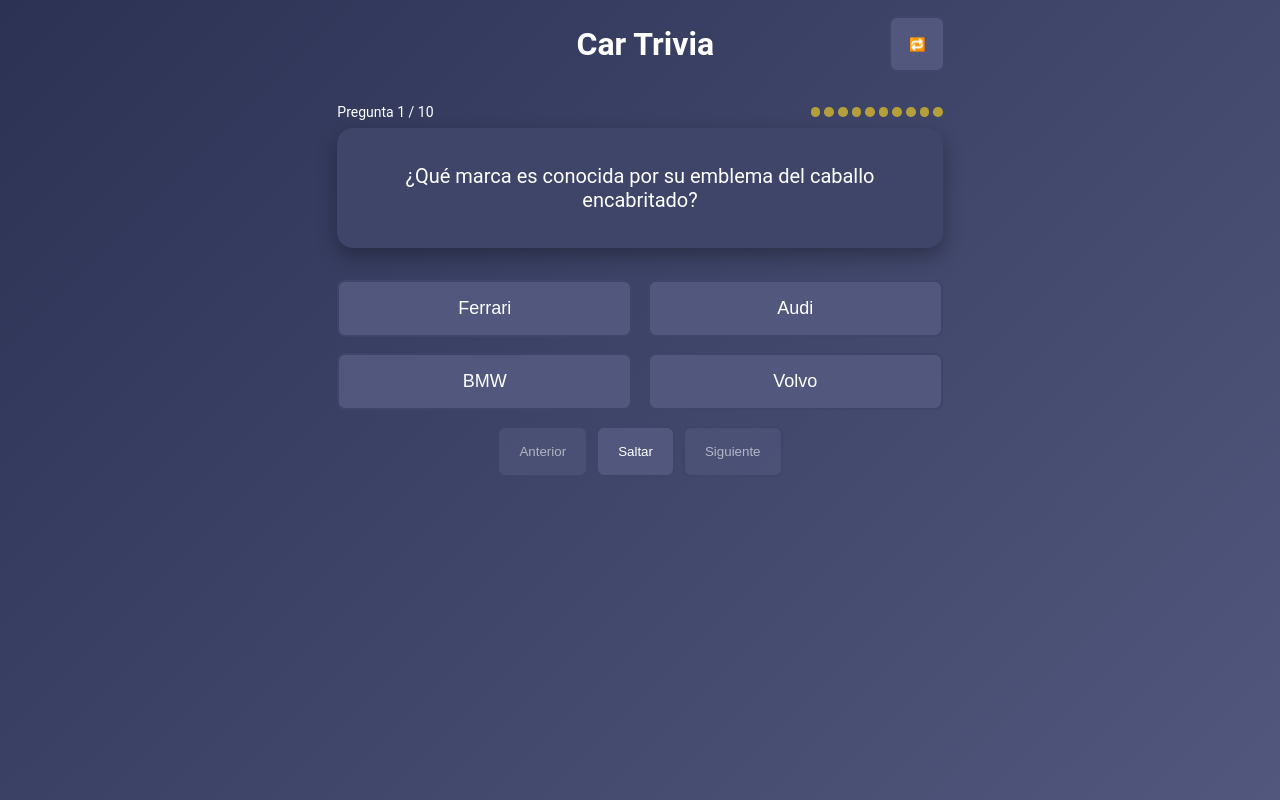
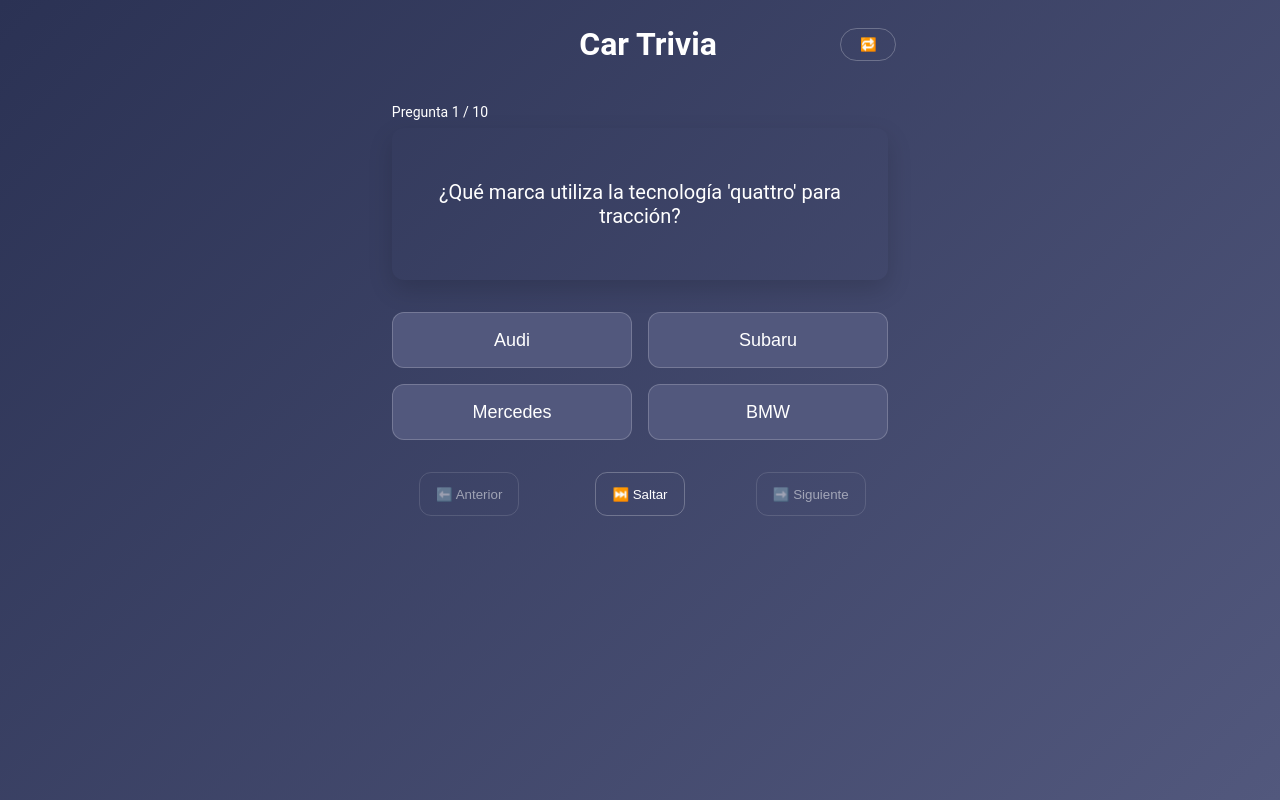
Before and after one commit to AlexanderHB2022/Car-Trivia, a React (Vite) app: page / in a window 1280 px wide. Built offline with nearby package versions, Linux system fonts and the light colour scheme.

Commit message:
feat: refine trivia UI and navigation

```diff
--- a/src/App.js
+++ b/src/App.js
@@ -5,40 +5,46 @@
 import OptionsGrid from "./components/OptionsGrid.js";
 import ResultModal from "./components/ResultModal.js";
 import QuestionNavigation from "./components/QuestionNavigation.js";
-import useTrivia from "./game/useTrivia.js";
+import { useTrivia } from "./game/useTrivia.js";
 
 export default function App() {
   const {
-    question,
-    options,
+    current,
+    questionIndex,
+    total,
+    optionsState,
     pickOption,
-    locked,
-    selected,
-    correctIndex,
-    showResult,
-    score,
-    restart,
-    current,
-    total,
     next,
     prev,
     skip,
-    status,
+    finished,
+    score,
+    restart,
+    handleKeyDown,
     canPrev,
     canNext,
     canSkip,
+    status,
   } = useTrivia();
+
+  React.useEffect(() => {
+    window.addEventListener("keydown", handleKeyDown);
+    return () => window.removeEventListener("keydown", handleKeyDown);
+  }, [handleKeyDown]);
 
   return (
     <GameLayout>
-      <TopBar title="Car Trivia" actionIcon="🔁" onAction={restart} />
-      <QuestionCard text={question} current={current} total={total} status={status} />
+      <TopBar title="Car Trivia" actionEmoji="🔁" onAction={restart} />
+      <QuestionCard
+        text={current.question}
+        current={questionIndex}
+        total={total}
+        status={status}
+      />
       <OptionsGrid
-        options={options}
-        onSelect={pickOption}
-        locked={locked}
-        selected={selected}
-        correctIndex={correctIndex}
+        options={current.options}
+        onPick={pickOption}
+        state={optionsState}
       />
       <QuestionNavigation
         onPrev={prev}
@@ -48,7 +54,7 @@
         canSkip={canSkip}
         canNext={canNext}
       />
-      {showResult && <ResultModal score={score} onRestart={restart} />}
+      {finished && <ResultModal score={score} onRestart={restart} />}
     </GameLayout>
   );
 }
--- a/src/components/OptionsGrid.js
+++ b/src/components/OptionsGrid.js
@@ -1,21 +1,21 @@
 import React from "react";
 
-export default function OptionsGrid({ options, onSelect, locked, selected, correctIndex }) {
+export default function OptionsGrid({ options, onPick, state }) {
   return (
-    <div key={options.join("-")} className="options-grid fade-in" role="group">
-      {options.map((opt, idx) => {
-        let state = "";
-        if (locked) {
-          if (idx === correctIndex) state = "is-correct pop";
-          else if (idx === selected) state = "is-incorrect shake";
+    <div key={options.join("-")} className="options-grid" role="group">
+      {options.map((opt, i) => {
+        let cls = "option-btn";
+        if (state.locked) {
+          if (i === state.correctIndex) cls += " is-correct";
+          else if (i === state.chosenIndex) cls += " is-incorrect";
         }
         return (
           <button
-            key={idx}
-            className={`option-btn ${state}`}
-            onClick={() => onSelect(idx)}
-            disabled={locked}
-            aria-pressed={selected === idx}
+            key={i}
+            className={cls}
+            disabled={state.locked}
+            onClick={() => onPick(i)}
+            aria-pressed={state.chosenIndex === i}
           >
             {opt}
           </button>
--- a/src/components/QuestionCard.js
+++ b/src/components/QuestionCard.js
@@ -1,15 +1,14 @@
 import React from "react";
 
 export default function QuestionCard({ text, current = 0, total = 10, status = [] }) {
-  const chips = Array.from({ length: total }).map((_, i) => {
-    const st = status[i] || "pending";
-    const cls =
-      st === "correct"
-        ? "is-correct"
-        : st === "incorrect"
-        ? "is-incorrect"
-        : "is-skipped";
-    return <span key={i} className={`chip ${cls}`} />;
+  const dots = Array.from({ length: total }).map((_, i) => {
+    const st = status[i];
+    let cls = "progress-dot";
+    if (i === current) cls += " is-current";
+    if (st === "correct") cls += " is-correct";
+    else if (st === "incorrect") cls += " is-incorrect";
+    else if (st === "skipped") cls += " is-skipped";
+    return <span key={i} className={cls} />;
   });
 
   return (
@@ -19,10 +18,10 @@
           Pregunta {current + 1} / {total}
         </span>
         <div className="progress" aria-hidden="true">
-          {chips}
+          {dots}
         </div>
       </div>
-      <div key={text} className="question-card card" aria-live="polite">
+      <div key={text} className="question-card" aria-live="polite">
         {text}
       </div>
     </section>
--- a/src/components/QuestionNavigation.js
+++ b/src/components/QuestionNavigation.js
@@ -1,39 +1,14 @@
 import React from "react";
 
 export default function QuestionNavigation({
-  onPrev,
-  onSkip,
-  onNext,
-  canPrev,
-  canSkip,
-  canNext,
+  onPrev, onSkip, onNext,
+  canPrev, canSkip, canNext
 }) {
   return (
-    <div className="question-nav" role="navigation">
-      <button
-        className="nav-btn"
-        onClick={onPrev}
-        disabled={!canPrev}
-        aria-label="Ir a la pregunta anterior"
-      >
-        Anterior
-      </button>
-      <button
-        className="nav-btn"
-        onClick={onSkip}
-        disabled={!canSkip}
-        aria-label="Saltar pregunta"
-      >
-        Saltar
-      </button>
-      <button
-        className="nav-btn"
-        onClick={onNext}
-        disabled={!canNext}
-        aria-label="Ir a la siguiente pregunta"
-      >
-        Siguiente
-      </button>
+    <div className="nav-row" role="group" aria-label="Navegación de preguntas">
+      <button className="nav-btn" onClick={onPrev} disabled={!canPrev} aria-label="Anterior">⬅️ Anterior</button>
+      <button className="nav-btn" onClick={onSkip} disabled={!canSkip} aria-label="Saltar">⏭️ Saltar</button>
+      <button className="nav-btn" onClick={onNext} disabled={!canNext} aria-label="Siguiente">➡️ Siguiente</button>
     </div>
   );
 }
--- a/src/components/TopBar.js
+++ b/src/components/TopBar.js
@@ -1,16 +1,12 @@
 import React from "react";
 
-export default function TopBar({ title, actionIcon = "❓", onAction }) {
+export default function TopBar({ title, actionEmoji = "❓", onAction }) {
   return (
     <header className="top-bar" role="banner">
       <div className="top-bar-spacer" aria-hidden="true" />
       <h1>{title}</h1>
-      <button
-        className="top-bar-action"
-        onClick={onAction}
-        aria-label="Reiniciar"
-      >
-        {actionIcon}
+      <button className="icon-btn" onClick={onAction} aria-label="Reiniciar">
+        {actionEmoji}
       </button>
     </header>
   );
--- a/src/game/useTrivia.js
+++ b/src/game/useTrivia.js
@@ -1,133 +1,117 @@
-import { useState, useEffect, useCallback } from "react";
-import questionsData from "../data/questions.json";
+import React from "react";
+import raw from "../data/questions.json";
 
 function shuffle(arr) {
-  return arr.sort(() => Math.random() - 0.5);
+  const a = [...arr];
+  for (let i = a.length - 1; i > 0; i--) {
+    const j = Math.floor(Math.random() * (i + 1));
+    [a[i], a[j]] = [a[j], a[i]];
+  }
+  return a;
 }
 
-export default function useTrivia() {
-  const [questions, setQuestions] = useState([]);
-  const [current, setCurrent] = useState(0);
-  const [score, setScore] = useState(0);
-  const [locked, setLocked] = useState(false);
-  const [selected, setSelected] = useState(null);
-  const [showResult, setShowResult] = useState(false);
-  const [status, setStatus] = useState([]); // "pending" | "skipped" | "correct" | "incorrect"
-  const [answers, setAnswers] = useState([]);
+export function useTrivia() {
+  const TOTAL = 10;
+  const [deck, setDeck] = React.useState(() => shuffle(raw).slice(0, TOTAL));
+  const [questionIndex, setQuestionIndex] = React.useState(0);
+  const [score, setScore] = React.useState(0);
 
-  const currentQuestion = questions[current] || {};
-  const correctIndex = currentQuestion.answerIndex;
-  const options = currentQuestion.options || [];
+  // "pending" | "skipped" | "correct" | "incorrect"
+  const [status, setStatus] = React.useState(() => Array(TOTAL).fill("pending"));
 
-  const restart = useCallback(() => {
-    const shuffled = shuffle([...questionsData]).slice(0, 10);
-    setQuestions(shuffled);
-    setCurrent(0);
+  const [optionsState, setOptionsState] = React.useState({
+    locked: false, correctIndex: null, chosenIndex: null
+  });
+
+  const finished = questionIndex >= deck.length;
+  const current = finished ? { question:"", options:[], answerIndex:0 } : deck[questionIndex];
+
+  const markStatus = (idx, value) => {
+    setStatus(prev => {
+      const next = [...prev];
+      next[idx] = value;
+      return next;
+    });
+  };
+
+  const pickOption = (idx) => {
+    if (optionsState.locked || finished) return;
+    const correctIndex = current.answerIndex;
+    const isCorrect = idx === correctIndex;
+
+    setOptionsState({ locked: true, correctIndex, chosenIndex: idx });
+    markStatus(questionIndex, isCorrect ? "correct" : "incorrect");
+    if (isCorrect) setScore(s => s + 1);
+
+    // Auto-avance si acierta
+    if (isCorrect) {
+      window.setTimeout(() => { next(); }, 600);
+    }
+  };
+
+  const next = () => {
+    if (finished) return;
+    // Solo permitir next si no está pendiente (respondida o saltada)
+    if (status[questionIndex] === "pending") return;
+    setQuestionIndex(i => i + 1);
+    setOptionsState({ locked: false, correctIndex: null, chosenIndex: null });
+  };
+
+  const prev = () => {
+    if (questionIndex === 0) return;
+    setQuestionIndex(i => i - 1);
+    // mostrar estado previo si ya estaba respondida
+    const prevIdx = questionIndex - 1;
+    const was = status[prevIdx];
+    if (was === "correct" || was === "incorrect") {
+      const correctIndex = deck[prevIdx].answerIndex;
+      const chosenIndex = was === "correct" ? correctIndex : null; // si quieres recordar la elegida, guárdala aparte
+      setOptionsState({ locked: true, correctIndex, chosenIndex });
+    } else {
+      setOptionsState({ locked: false, correctIndex: null, chosenIndex: null });
+    }
+  };
+
+  const skip = () => {
+    if (finished) return;
+    // Marca saltada solo si estaba pendiente
+    if (status[questionIndex] === "pending") {
+      markStatus(questionIndex, "skipped");
+    }
+    next(); // avanza
+  };
+
+  const restart = () => {
+    const fresh = shuffle(raw).slice(0, TOTAL);
+    setDeck(fresh);
+    setQuestionIndex(0);
     setScore(0);
-    setLocked(false);
-    setSelected(null);
-    setShowResult(false);
-    setStatus(new Array(shuffled.length).fill("pending"));
-    setAnswers(new Array(shuffled.length).fill(null));
-  }, []);
+    setStatus(Array(TOTAL).fill("pending"));
+    setOptionsState({ locked: false, correctIndex: null, chosenIndex: null });
+  };
 
-  useEffect(() => {
-    restart();
-  }, [restart]);
+  const canPrev = questionIndex > 0;
+  const canNext = !finished && status[questionIndex] !== "pending";   // “Siguiente” solo si respondida/saltada
+  const canSkip = !finished && status[questionIndex] === "pending";   // “Saltar” solo si pendiente
 
-  const next = useCallback(() => {
-    if (status[current] === "pending") return false;
-    if (current + 1 >= questions.length) {
-      setShowResult(true);
-    } else {
-      const nextIndex = current + 1;
-      setCurrent(nextIndex);
-      setLocked(status[nextIndex] === "correct" || status[nextIndex] === "incorrect");
-      setSelected(answers[nextIndex]);
+  const handleKeyDown = React.useCallback((e) => {
+    if (e.key === "Escape") {
+      e.preventDefault();
+      // si manejas visibilidad de modal, podrías cerrarlo aquí
+    } else if (e.key === "Enter") {
+      e.preventDefault();
+      if (finished) restart();
+      else next();
+    } else if (!optionsState.locked && !finished && ["1","2","3","4"].includes(e.key)) {
+      const idx = Number(e.key) - 1;
+      if (idx >= 0 && idx < 4) pickOption(idx);
     }
-    return true;
-  }, [current, questions.length, status, answers]);
-
-  const prev = useCallback(() => {
-    if (current === 0) return;
-    const prevIndex = current - 1;
-    setCurrent(prevIndex);
-    setLocked(status[prevIndex] === "correct" || status[prevIndex] === "incorrect");
-    setSelected(answers[prevIndex]);
-  }, [current, status, answers]);
-
-  const skip = useCallback(() => {
-    if (status[current] !== "pending") return;
-    setStatus((s) => {
-      const copy = [...s];
-      copy[current] = "skipped";
-      return copy;
-    });
-    next();
-  }, [current, next, status]);
-
-  const pickOption = useCallback(
-    (index) => {
-      if (locked) return;
-      setSelected(index);
-      setAnswers((a) => {
-        const copy = [...a];
-        copy[current] = index;
-        return copy;
-      });
-      const isCorrect = index === correctIndex;
-      setStatus((s) => {
-        const copy = [...s];
-        copy[current] = isCorrect ? "correct" : "incorrect";
-        return copy;
-      });
-      setLocked(true);
-      if (isCorrect) {
-        setScore((s) => s + 1);
-        setTimeout(() => next(), 600);
-      }
-    },
-    [locked, correctIndex, current, next]
-  );
-
-  const closeModal = useCallback(() => setShowResult(false), []);
-
-  useEffect(() => {
-    const onKey = (e) => {
-      if (showResult) {
-        if (e.key === "Enter") restart();
-        if (e.key === "Escape") closeModal();
-        return;
-      }
-      if (e.key === "Enter") {
-        next();
-      } else if (e.key >= "1" && e.key <= "4") {
-        pickOption(Number(e.key) - 1);
-      }
-    };
-    window.addEventListener("keydown", onKey);
-    return () => window.removeEventListener("keydown", onKey);
-  }, [pickOption, next, restart, showResult, closeModal]);
+  }, [optionsState.locked, finished, questionIndex, status]);
 
   return {
-    question: currentQuestion.question || "",
-    options,
-    pickOption,
-    locked,
-    selected,
-    correctIndex,
-    showResult,
-    score,
-    restart,
-    closeModal,
-    current,
-    total: questions.length,
-    next,
-    prev,
-    skip,
-    status,
-    canPrev: current > 0,
-    canNext: status[current] !== "pending",
-    canSkip: status[current] === "pending",
+    current, questionIndex, total: TOTAL,
+    optionsState, pickOption, next, prev, skip,
+    finished, score, restart, handleKeyDown,
+    canPrev, canNext, canSkip, status
   };
 }
--- a/src/theme.css
+++ b/src/theme.css
@@ -411,3 +411,109 @@
     transition: none !important;
   }
 }
+
+/* === Car Trivia – UI refinements === */
+
+/* Contenedor vertical consistente */
+.game-container {
+  display: grid;
+  grid-template-rows: auto auto 1fr auto; /* meta/progreso | pregunta | opciones | navegación */
+  row-gap: clamp(12px, 2.2vw, 20px);
+  max-width: 720px;
+  margin-inline: auto;
+  padding-inline: clamp(12px, 2.2vw, 24px);
+}
+
+/* Pregunta con altura mínima estable para evitar saltos */
+.question-card {
+  min-height: clamp(96px, 14vh, 140px); /* 2–3 líneas */
+  display: grid;
+  align-content: center;
+  padding: clamp(12px, 2vw, 20px);
+  border-radius: var(--radius, 12px);
+  box-shadow: var(--shadow, 0 10px 24px rgba(0,0,0,.15));
+}
+
+/* Grilla de opciones uniforme */
+.options-grid {
+  display: grid;
+  gap: clamp(10px, 2vw, 16px);
+  grid-template-columns: 1fr; /* mobile */
+}
+@media (min-width: 640px) {
+  .options-grid { grid-template-columns: 1fr 1fr; }
+}
+
+/* Botones de opción con altura mínima uniforme */
+.option-btn {
+  min-height: 56px;
+  border-radius: var(--radius, 12px);
+  border: 1px solid var(--accent, rgba(255,255,255,.2));
+  transition: background-color .18s, color .18s, border-color .18s, transform .18s, box-shadow .18s;
+}
+
+/* Al bloquear la pregunta, desactiva interacción, PERO no apagues el color de estado */
+.option-btn:disabled { opacity: .6; cursor: default; }
+.option-btn.is-correct,
+.option-btn.is-incorrect {
+  opacity: 1;                 /* <- quita opacidad lavada */
+  color: var(--text-color, #fff);
+}
+.option-btn.is-correct {
+  background: var(--correct);
+  border-color: var(--correct);
+  animation: pop .18s ease-out;
+}
+.option-btn.is-incorrect {
+  background: var(--error, hsl(0 72% 55%));
+  border-color: var(--error, hsl(0 72% 55%));
+  animation: shake .24s linear;
+}
+
+/* Barra de progreso: 3 estados */
+.progress-dot { opacity: .5; }
+.progress-dot.is-current { opacity: 1; }
+.progress-dot.is-correct { background: var(--correct) !important; opacity: 1; }
+.progress-dot.is-incorrect { background: var(--error, hsl(0 72% 55%)) !important; opacity: 1; }
+.progress-dot.is-skipped { background: var(--present) !important; opacity: 1; }
+
+/* Navegación: 3 botones uniformes */
+.nav-row {
+  display: grid;
+  grid-template-columns: 1fr 1fr 1fr;
+  gap: clamp(10px, 2vw, 16px);
+  justify-items: center;
+}
+.nav-btn {
+  min-height: 44px;
+  padding: 10px 16px;
+  border-radius: var(--radius, 12px);
+  background: transparent;
+  border: 1px solid var(--accent, rgba(255,255,255,.25));
+  color: var(--text-color, #fff);
+  transition: background-color .18s, border-color .18s, box-shadow .18s, transform .18s;
+}
+.nav-btn:hover:not(:disabled) { transform: translateY(-1px); }
+.nav-btn:disabled { opacity: .5; }
+
+/* Emoji del TopBar: borde/outline, sin caja de fondo */
+.icon-btn {
+  background: transparent;
+  border: 1px solid var(--accent, rgba(255,255,255,.25));
+  border-radius: 999px;
+  padding: 8px;
+  box-shadow: none;
+}
+
+/* Animaciones sutiles */
+@keyframes pop { 0%{transform: scale(.98)} 100%{transform: scale(1)} }
+@keyframes shake {
+  0%{ transform: translateX(0) } 25%{ transform: translateX(-2px) }
+  50%{ transform: translateX(2px) } 75%{ transform: translateX(-2px) } 100%{ transform: translateX(0) }
+}
+
+/* Respeta reduced motion */
+@media (prefers-reduced-motion: reduce) {
+  .option-btn, .nav-btn { transition: none; }
+  .option-btn.is-correct, .option-btn.is-incorrect { animation: none; }
+}
```
